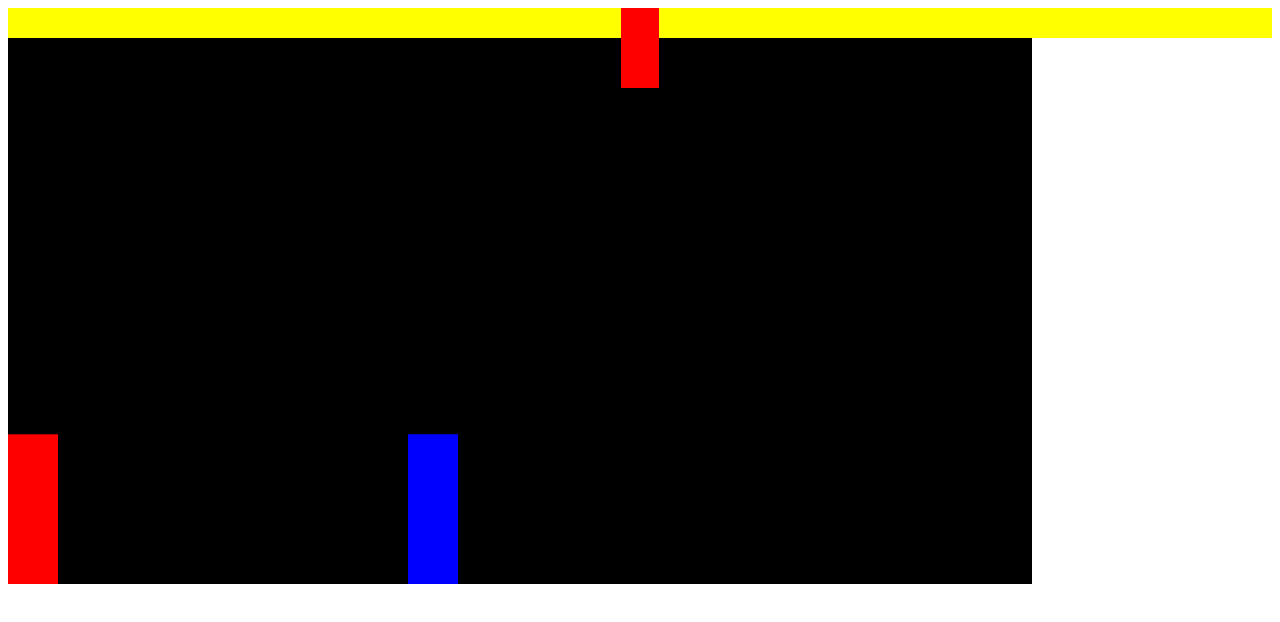
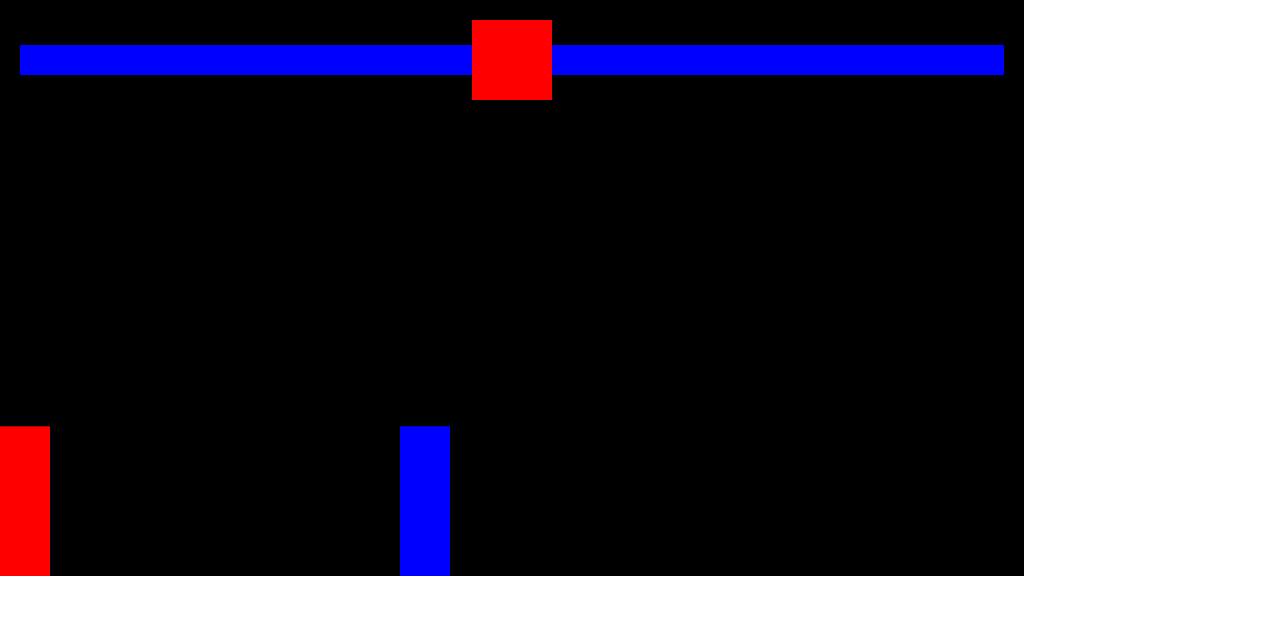
Before and after one commit to vinicciuss13/TEC-FIGHTERS, a plain HTML site: page index.html in a window 1280 px wide. Drawn offline with Linux system fonts and the light colour scheme.

Commit message:
quinto commit

```diff
--- a/index.html
+++ b/index.html
@@ -4,21 +4,77 @@
     <meta charset="UTF-8">
     <meta name="viewport" content="width=device-width, initial-scale=1.0">
     <title>TEC FIGHTERS</title>
+
+    <style>
+        *{
+            margin: 0;
+            padding: 0;
+            box-sizing: border-box;
+        }
+
+    </style>
+
 </head>
 <body>
     <!-- container vermelho-->
-    <div style="position: relative;">
-        <!-- container menor-->
-        <div style="position: absolute; display: flex; width: 100%;">
+    <div style="position: relative; display: inline-block;">
+
+        <!-- container vermelho menor-->
+
+        <div
+            style="position: absolute;
+                display: flex;
+                width: 100%;
+                align-items: center;
+                padding: 20px;
+                ">
+
             <!-- barra de vida do jogador-->
+
+            <div style="position: relative; height: 30px; width: 100%; display: flex; justify-content: flex-end;">
             <div style="background-color: yellow; height: 30px; width: 100%;"></div>
+            <div
+             id="playerHealth"
+              style="
+                position: absolute;
+                background: blue;
+                top: 0;
+                right: 0;
+                bottom: 0;
+                width: 100%;
+                   "
+                ></div>
+            </div>
+
             <!-- timer-->
-            <div style="background-color: red; width: 80px; height: 80px;"></div>
+
+            <div
+            style="background-color: red;
+                    width: 80px;
+                    height: 80px;
+                    flex-shrink: 0;
+                    "
+            ></div>
+
             <!-- barra de vida do inimigo-->
-            <div style="background-color: yellow; height: 30px; width: 100%;"></div>
+
+           <div style="position: relative; height: 30px; width: 100%">
+            <div style="background-color: yellow; height: 30px;"></div>
+            <div
+             id="enemyHealth"
+              style="
+                position: absolute;
+                background: blue;
+                top: 0;
+                right: 0;
+                bottom: 0;
+                left: 0;
+                   "
+                ></div>
+            </div>
+            <div></div>
         </div>
         <canvas></canvas>
-    </div>
 
     <script src="index.js"></script>
 </body>
--- a/index.js
+++ b/index.js
@@ -26,6 +26,7 @@ class Sprite {
         }
         this.color = color
         this.isAttacking
+        this.health = 100
     }
 
     desenho(){
@@ -166,6 +167,8 @@ function animate(){
         player.isAttacking) //verifica se a caixa de ataque do jogador colidiu com o inimigo
     {
         player.isAttacking = false //reseta o estado de ataque do jogador
+        enemy.health -= 10
+            document.querySelector('#enemyHealth').style.width = enemy.health + "%" //diminui a barra de vida do inimigo
         console.log('player bateu')
     }
     //Colisão com o jogador
@@ -177,6 +180,8 @@ function animate(){
         enemy.isAttacking) //verifica se a caixa de ataque do jogador colidiu com o inimigo
     {
         enemy.isAttacking = false //reseta o estado de ataque do jogador
+        player.health -= 10
+            document.querySelector('#playerHealth').style.width = player.health + "%" //diminui a barra de vida do jogador
         console.log('inimigo bateu')
     }
 }
```
Also changed, not shown: 1 other file.
